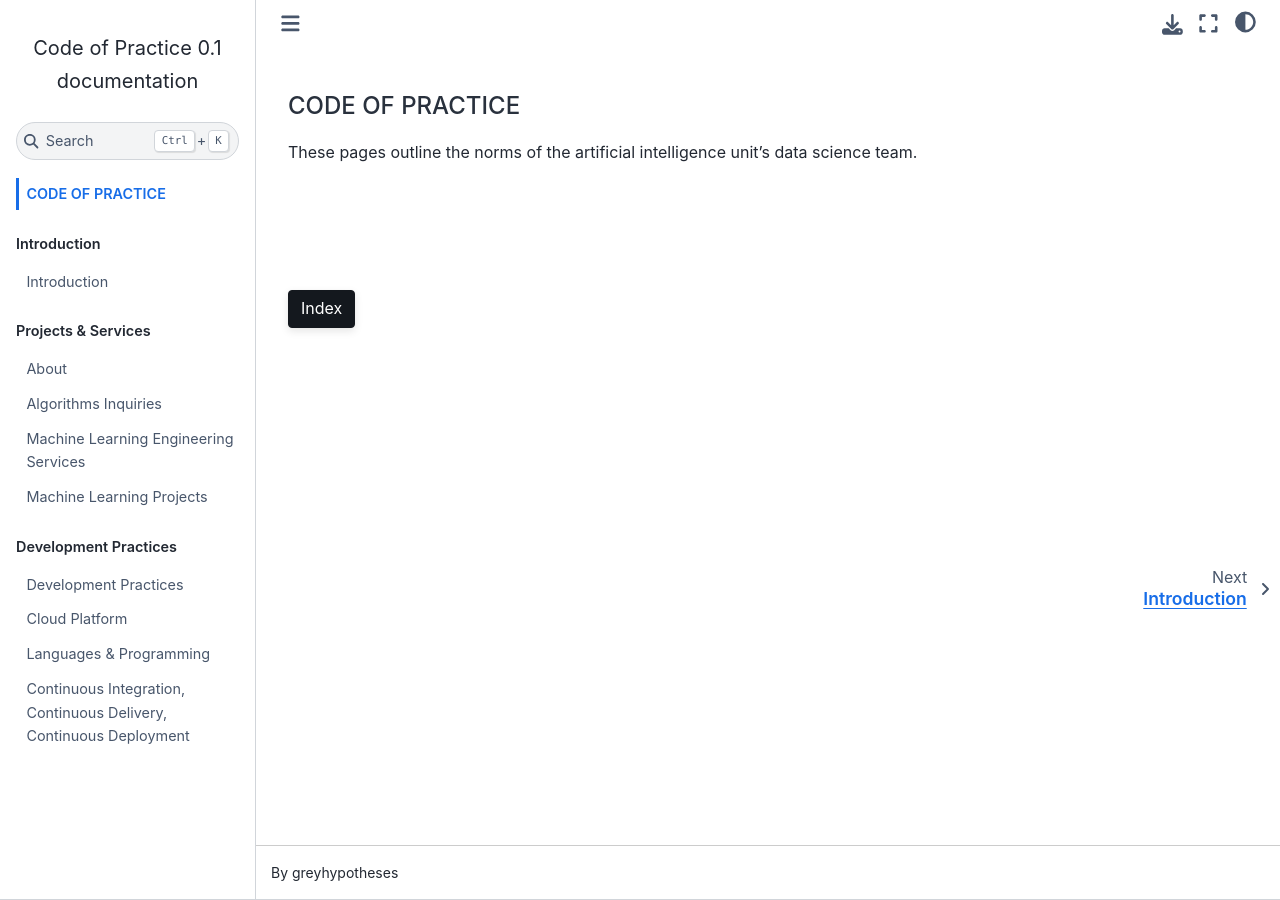
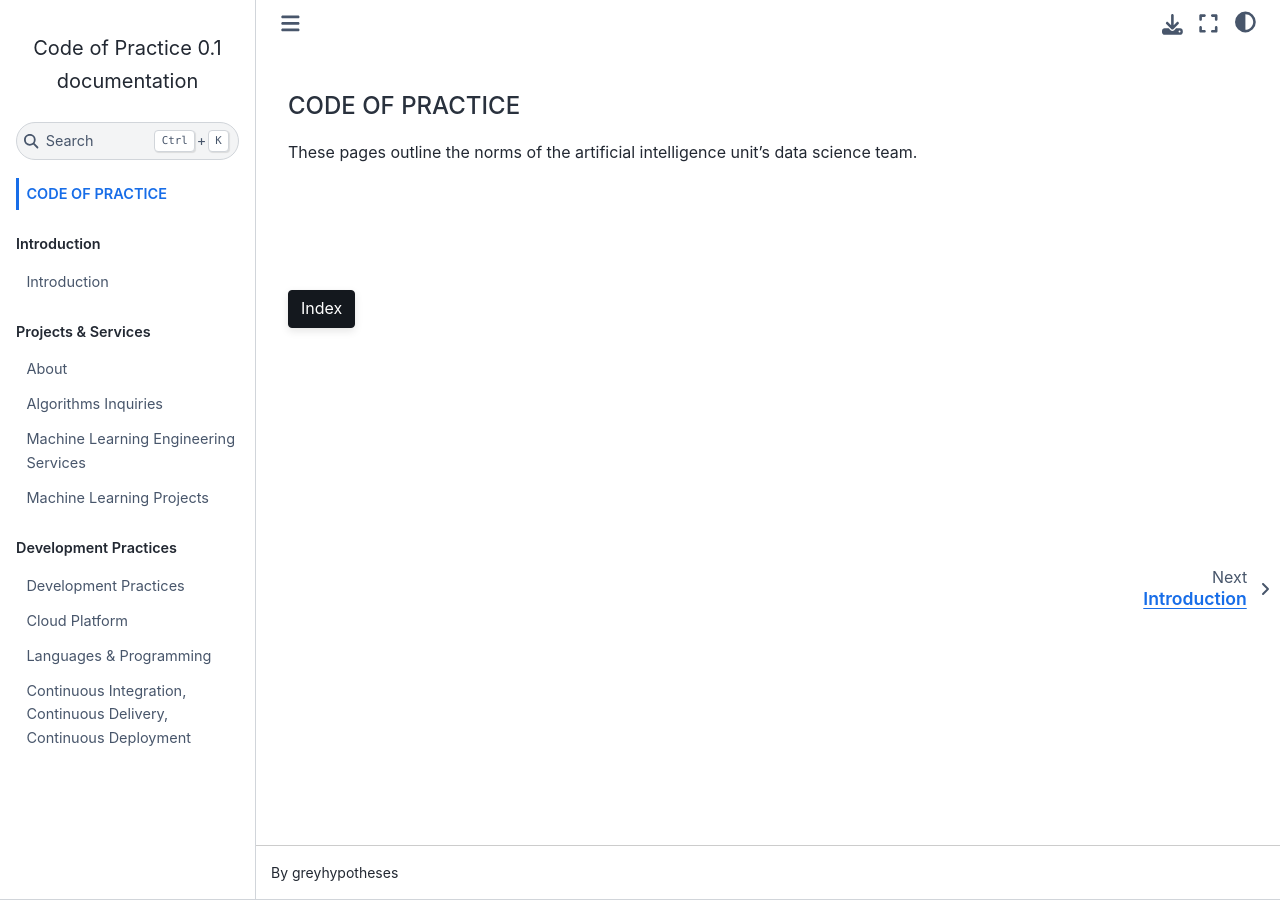
Before and after one commit to thereferences/practice, a Sphinx documentation site: the page built from docs/source/index.rst, in a window 1280 px wide. Built offline with Sphinx 7.4.7 and the Sphinx Book theme 1.1.4, drawn with Linux system fonts in a browser that asks for light colours.

Commit message:
Update docs/source/_static/css/generic.css

```diff
--- a/docs/source/_static/css/generic.css
+++ b/docs/source/_static/css/generic.css
@@ -6,6 +6,10 @@
     margin-bottom:1px;
     padding-top: 1px;
     padding-bottom:1px;
+}
+
+ul {
+    font-size: 14.5px;
 }
 
 ul.special {
```
